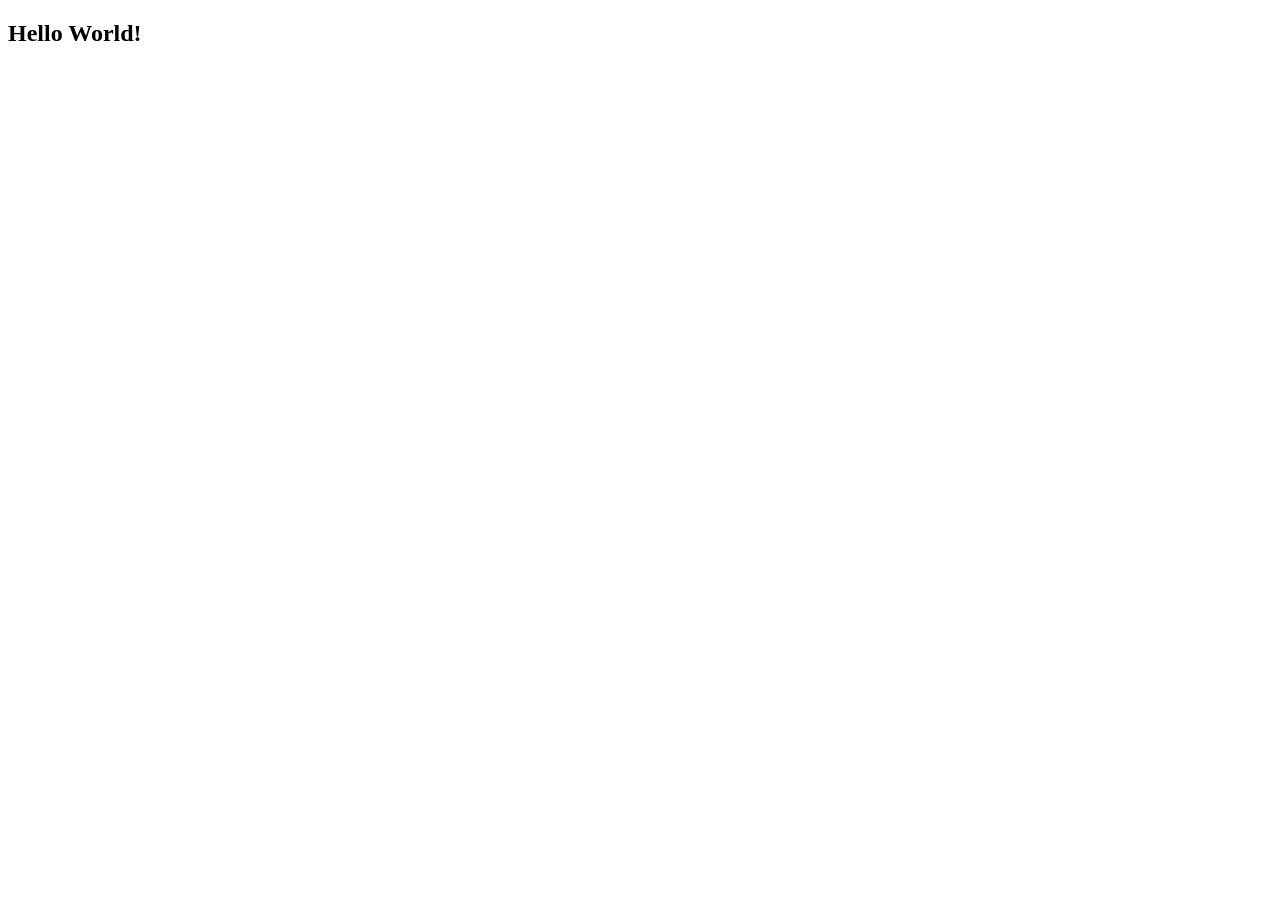
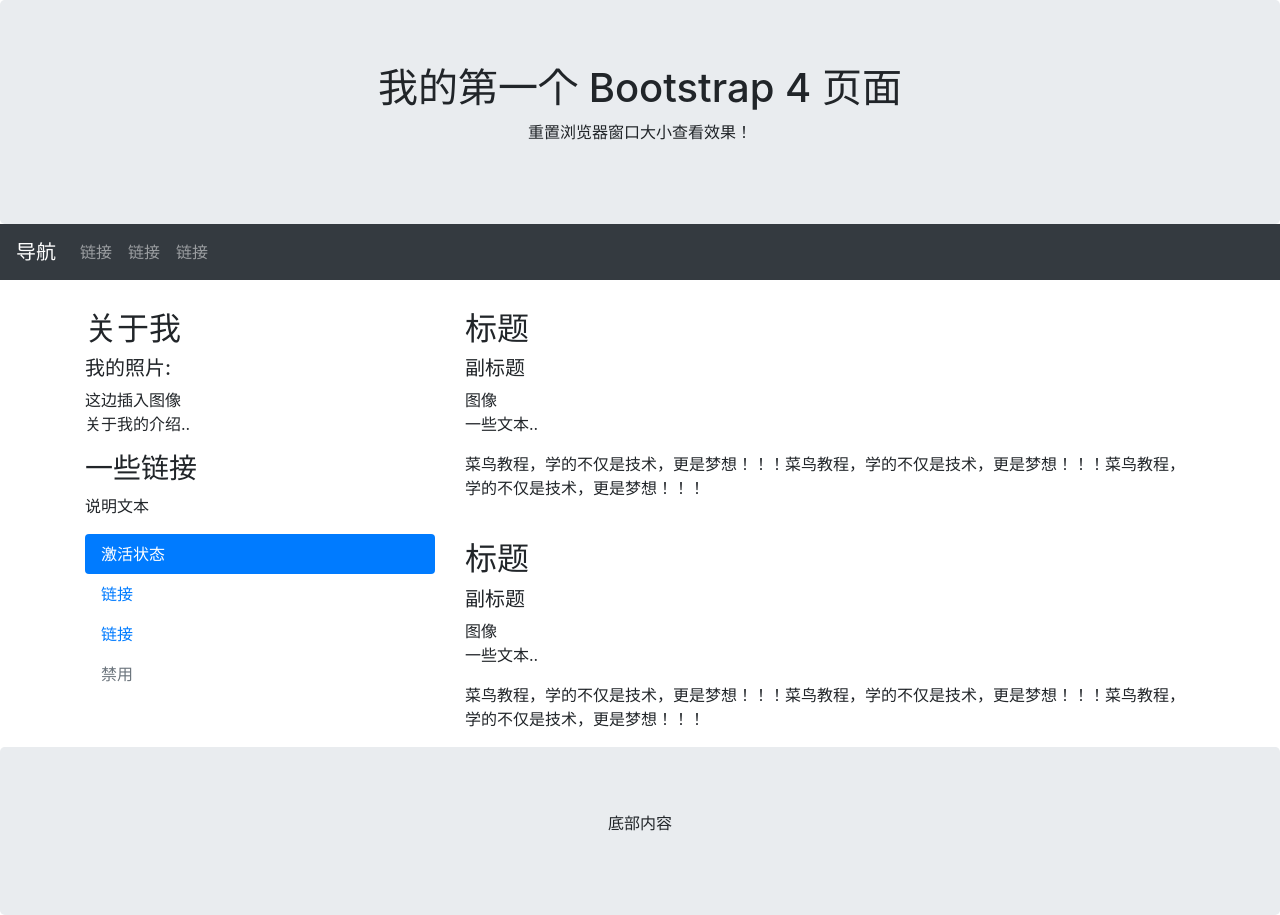
Before and after one commit to 274336317/BIMPortal, a plain HTML site: page BIMPortal/resources/html/index.html in a window 1280 px wide. Before the commit the page ends 800 px from the top, so only its background shows below. Drawn offline with nearby package versions, Linux system fonts and the light colour scheme; files that its build step writes are made by us from their sources.

Commit message:
添加了js和css的映射

```diff
--- a/BIMPortal/resources/html/index.html
+++ b/BIMPortal/resources/html/index.html
@@ -4,12 +4,87 @@
   <title>Hello World</title>
   <meta charset="utf-8">
   <meta name="viewport" content="width=device-width, initial-scale=1">
+
+  <link rel="stylesheet" href="bootstrap-4.3.1/css/bootstrap.min.css">
+  <script src="jquery-3.3.1/js/jquery-3.3.1.min.js"></script>
+  <script src="popper/popper.min.js"></script>
+  <script src="bootstrap-4.3.1/js/bootstrap.min.js"></script>
+
 </head>
 <body>
+<body>
 
-<div>
-  <h2>Hello World!</h2>
+<div class="jumbotron text-center" style="margin-bottom:0">
+  <h1>我的第一个 Bootstrap 4 页面</h1>
+  <p>重置浏览器窗口大小查看效果！</p>
+</div>
+
+<nav class="navbar navbar-expand-sm bg-dark navbar-dark">
+  <a class="navbar-brand" href="#">导航</a>
+  <button class="navbar-toggler" type="button" data-toggle="collapse" data-target="#collapsibleNavbar">
+    <span class="navbar-toggler-icon"></span>
+  </button>
+  <div class="collapse navbar-collapse" id="collapsibleNavbar">
+    <ul class="navbar-nav">
+      <li class="nav-item">
+        <a class="nav-link" href="#">链接</a>
+      </li>
+      <li class="nav-item">
+        <a class="nav-link" href="#">链接</a>
+      </li>
+      <li class="nav-item">
+        <a class="nav-link" href="#">链接</a>
+      </li>
+    </ul>
+  </div>
+</nav>
+
+<div class="container" style="margin-top:30px">
+  <div class="row">
+    <div class="col-sm-4">
+      <h2>关于我</h2>
+      <h5>我的照片:</h5>
+      <div class="fakeimg">这边插入图像</div>
+      <p>关于我的介绍..</p>
+      <h3>一些链接</h3>
+      <p>说明文本</p>
+      <ul class="nav nav-pills flex-column">
+        <li class="nav-item">
+          <a class="nav-link active" href="#">激活状态</a>
+        </li>
+        <li class="nav-item">
+          <a class="nav-link" href="#">链接</a>
+        </li>
+        <li class="nav-item">
+          <a class="nav-link" href="#">链接</a>
+        </li>
+        <li class="nav-item">
+          <a class="nav-link disabled" href="#">禁用</a>
+        </li>
+      </ul>
+      <hr class="d-sm-none">
+    </div>
+    <div class="col-sm-8">
+      <h2>标题</h2>
+      <h5>副标题</h5>
+      <div class="fakeimg">图像</div>
+      <p>一些文本..</p>
+      <p>菜鸟教程，学的不仅是技术，更是梦想！！！菜鸟教程，学的不仅是技术，更是梦想！！！菜鸟教程，学的不仅是技术，更是梦想！！！</p>
+      <br>
+      <h2>标题</h2>
+      <h5>副标题</h5>
+      <div class="fakeimg">图像</div>
+      <p>一些文本..</p>
+      <p>菜鸟教程，学的不仅是技术，更是梦想！！！菜鸟教程，学的不仅是技术，更是梦想！！！菜鸟教程，学的不仅是技术，更是梦想！！！</p>
+    </div>
+  </div>
+</div>
+
+<div class="jumbotron text-center" style="margin-bottom:0">
+  <p>底部内容</p>
 </div>
 
 </body>
+
+</body>
 </html>
```
Also changed, not shown: 1 other file.
